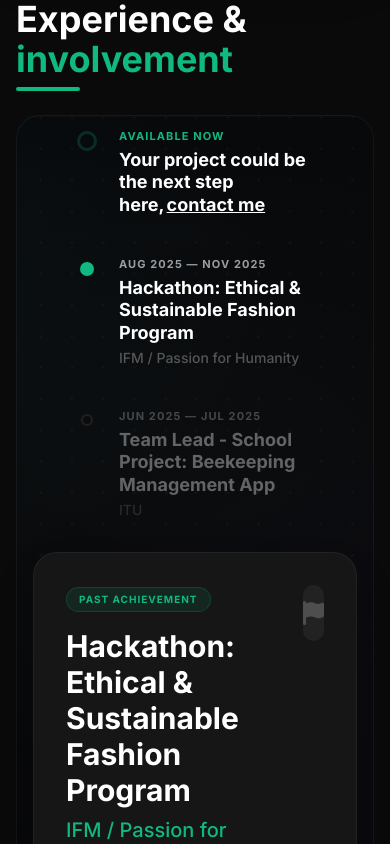
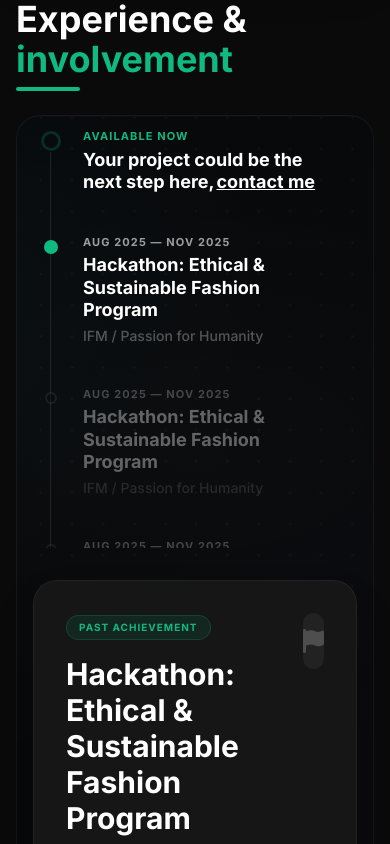
Before and after one commit to gigasandwich/giga-portfolio, a Next.js app: page / in a window 390 px wide. Shown: the part 1360-2204 px from the top of the page. Built offline with nearby package versions, Linux system fonts and the light colour scheme.

Commit message:
Add vertical line responsivity

```diff
--- a/src/components/VerticalTimeline.tsx
+++ b/src/components/VerticalTimeline.tsx
@@ -13,7 +13,7 @@ export default function VerticalTimeline({
   return (
     <div className="relative">
       {/* Vertical line */}
-      <div className="hidden lg:block absolute left-[15px] top-6 bottom-6 w-px bg-white/10" />
+      <div className="absolute left-[15px] top-6 bottom-6 w-px bg-white/10 pointer-events-none" />
 
         {/* pr-12 for the scrollbar */}
       <div className="flex flex-col gap-10 lg:max-h-[720px] lg:overflow-y-auto lg:pr-12 thin-scrollbar">
@@ -28,7 +28,7 @@ export default function VerticalTimeline({
                   <div className="w-3.5 h-3.5 rounded-full ring-3 ring-primary/20" />
                 </div>
 
-                <div className="flex flex-col gap-1 max-w-[200px]">
+                <div className="flex flex-col gap-1 max-w-[250px] lg:max-w-[300px]">
                   <p className="text-[11px] font-bold tracking-widest text-primary uppercase">
                     {item.title}
                   </p>
@@ -59,7 +59,7 @@ export default function VerticalTimeline({
                 )}
               </div>
 
-              <div className="flex flex-col gap-1 max-w-[200px]">
+              <div className="flex flex-col gap-1 max-w-[250px] lg:max-w-[300px]">
                 <p className="text-[11px] font-bold tracking-widest text-white/60 uppercase">
                   {startLabel} — {endLabel}
                 </p>
--- a/src/data/experience/Main.tsx
+++ b/src/data/experience/Main.tsx
@@ -25,9 +25,10 @@ experienceData.push({
     )
 });
 
+for (let i = 0; i < 3; i++) {
 experienceData.push(hackathon);
 experienceData.push(teamLead);
-
+}
 // Newest first
 experienceData.sort((a, b) => b.start.getTime() - a.start.getTime());
 
--- a/src/sections/Experience.tsx
+++ b/src/sections/Experience.tsx
@@ -19,7 +19,9 @@ export default function Experience() {
 
                     <div className="grid grid-cols-1 lg:grid-cols-3 gap-8 items-start">
                         <div className="col-span-1 flex justify-center">
-                            <VerticalTimeline items={experienceData} selected={index} onSelect={setIndex} />
+                            <div className="w-full max-w-xs sm:max-w-sm lg:max-w-[350px] max-h-[420px] sm:max-h-[520px] lg:max-h-[720px] overflow-y-auto lg:overflow-visible thin-scrollbar mx-auto">
+                                <VerticalTimeline items={experienceData} selected={index} onSelect={setIndex} />
+                            </div>
                         </div>
 
                         {/* Description */}
```
